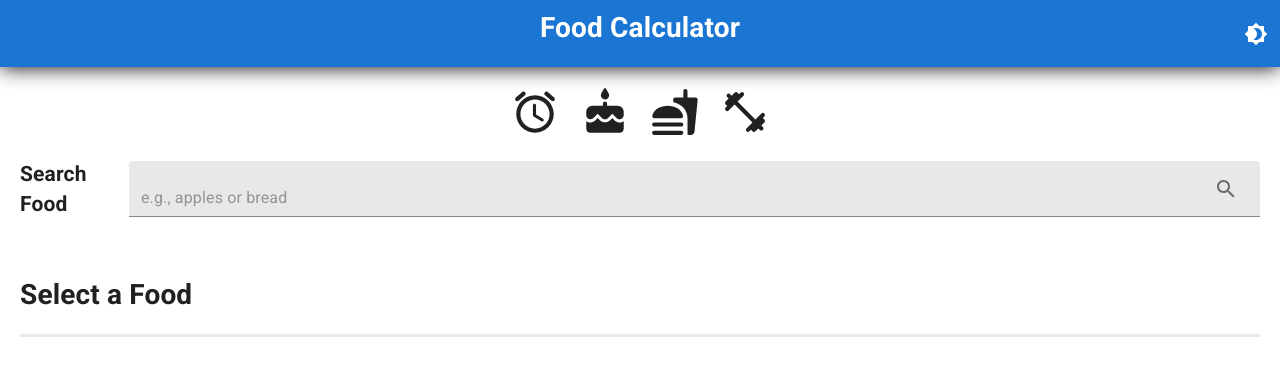
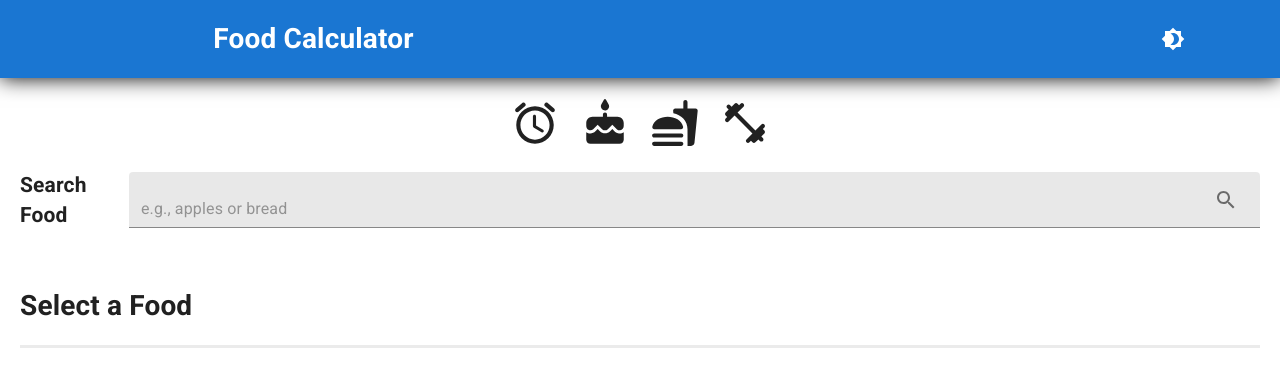
Before and after one commit to Ildorado/calorie-counter, a React (Create React App) app: page / in a window 1280 px wide. Shown: the top 386 px of the page. Built offline with nearby package versions, Linux system fonts and the light colour scheme.

Commit message:
fix: fix extra small size CSS

```diff
--- a/src/containers/header/index.tsx
+++ b/src/containers/header/index.tsx
@@ -7,26 +7,25 @@ import { staticColors } from "../../constants/colors";
 import { toggleLightMode } from "../../redux/actions";
 import { getMode } from "../../redux/selectors";
 import { useSelector, useDispatch } from "react-redux";
+import Grid from "@material-ui/core/Grid";
 
 const useStyles = makeStyles((theme: Theme) =>
   createStyles({
     container: {
-      display: "flex",
-      alignItems: "center",
-      flexDirection: "column",
       backgroundColor: theme.palette.secondary.main,
       boxShadow: `0 0 20px 0 ${staticColors.black}`,
     },
     h1: {
-      marginTop: "-40px",
       color: staticColors.white,
     },
 
     lightModeButton: {
-      position: "relative",
-      top: "10px",
-      alignSelf: "flex-end",
       color: staticColors.white,
+    },
+    lightModeButtonContainer: {
+      display: "flex",
+      alignItems: "center",
+      justifyContent: "center",
     },
   })
 );
@@ -38,6 +37,12 @@ const Header = () => {
 
   return (
     <header className={classes.container}>
+      <Grid container>
+        <Grid item xs={2}></Grid>
+        <Grid item xs={8}>
+          <h1 className={classes.h1}>Food Calculator</h1>
+        </Grid>
+        <Grid item xs={2} className={classes.lightModeButtonContainer}>
           <IconButton
             className={classes.lightModeButton}
             aria-label="mode change"
@@ -47,7 +52,8 @@ const Header = () => {
           >
             {mode === "light" ? <Brightness4Icon /> : <Brightness7Icon />}
           </IconButton>
-      <h1 className={classes.h1}>Food Calculator</h1>
+        </Grid>
+      </Grid>
     </header>
   );
 };
```
Lines whose indentation alone changed are shown as unchanged.
